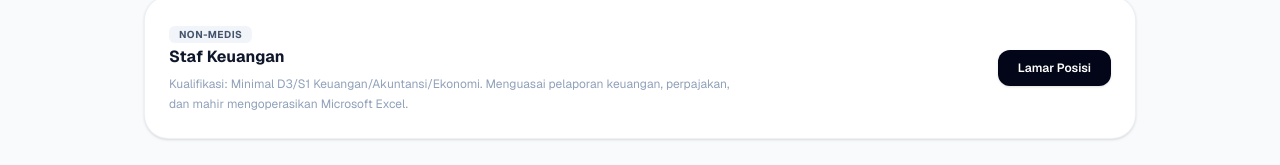
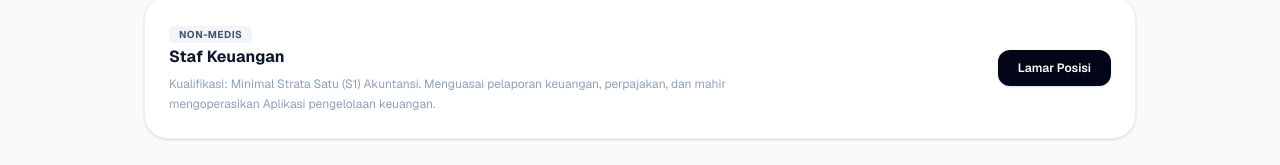
Before and after one commit to rsuarunofficial-boop/rekrutmen-rs-arun, a Next.js app: page / in a window 1280 px wide. Shown: the part 1122-1287 px from the top of the page. Built offline with nearby package versions, Linux system fonts and the light colour scheme.

Commit message:
Edit Kualifikasi

```diff
--- a/app/page.tsx
+++ b/app/page.tsx
@@ -86,7 +86,7 @@ export default function LandingPage() {
             <div className="space-y-1.5">
               <span className="bg-slate-100 text-slate-600 px-2.5 py-0.5 rounded-md text-[10px] font-bold uppercase tracking-wider">Non-Medis</span>
               <h4 className="font-bold text-slate-900 text-base">Staf Keuangan</h4>
-              <p className="text-xs text-slate-400 max-w-xl leading-relaxed">Kualifikasi: Minimal D3/S1 Keuangan/Akuntansi/Ekonomi. Menguasai pelaporan keuangan, perpajakan, dan mahir mengoperasikan Microsoft Excel.</p>
+              <p className="text-xs text-slate-400 max-w-xl leading-relaxed">Kualifikasi: Minimal Strata Satu (S1) Akuntansi. Menguasai pelaporan keuangan, perpajakan, dan mahir mengoperasikan Aplikasi pengelolaan keuangan.</p>
             </div>
             <Link
               href="/pendaftaran"
```
